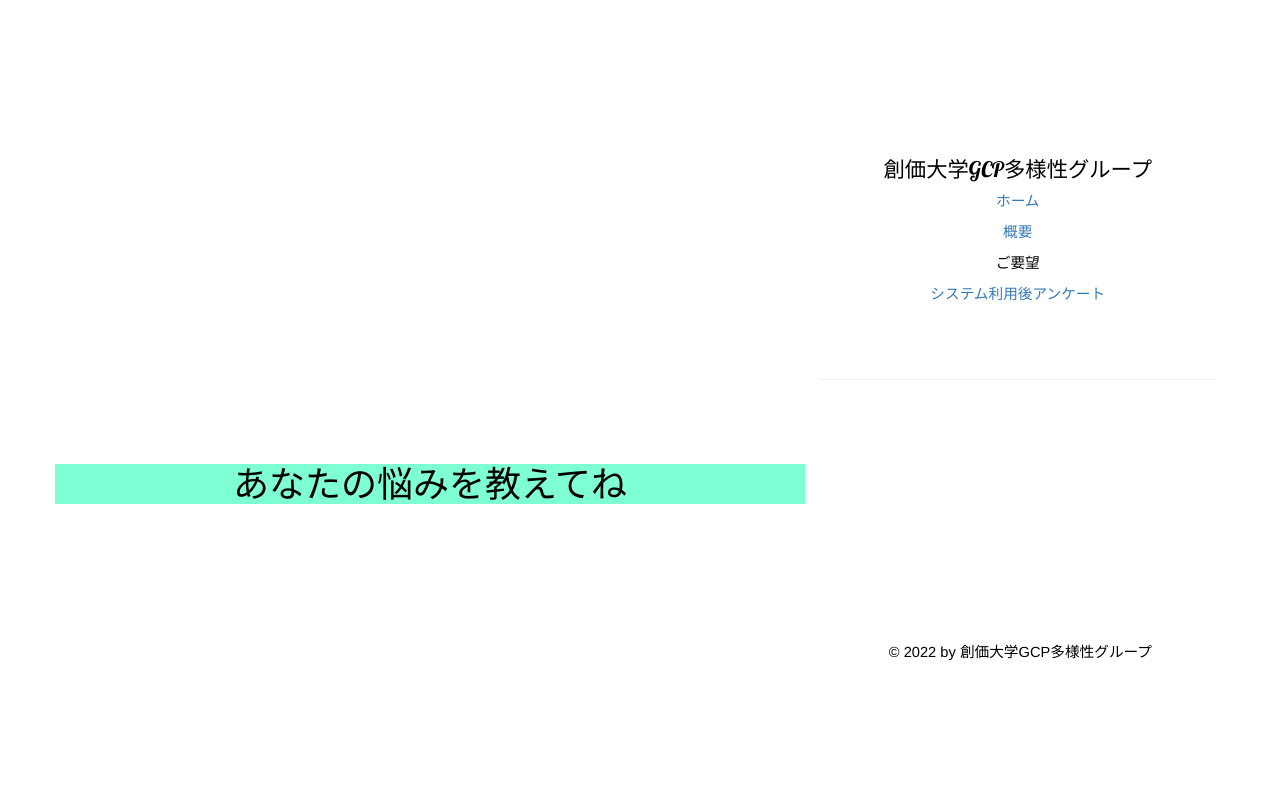
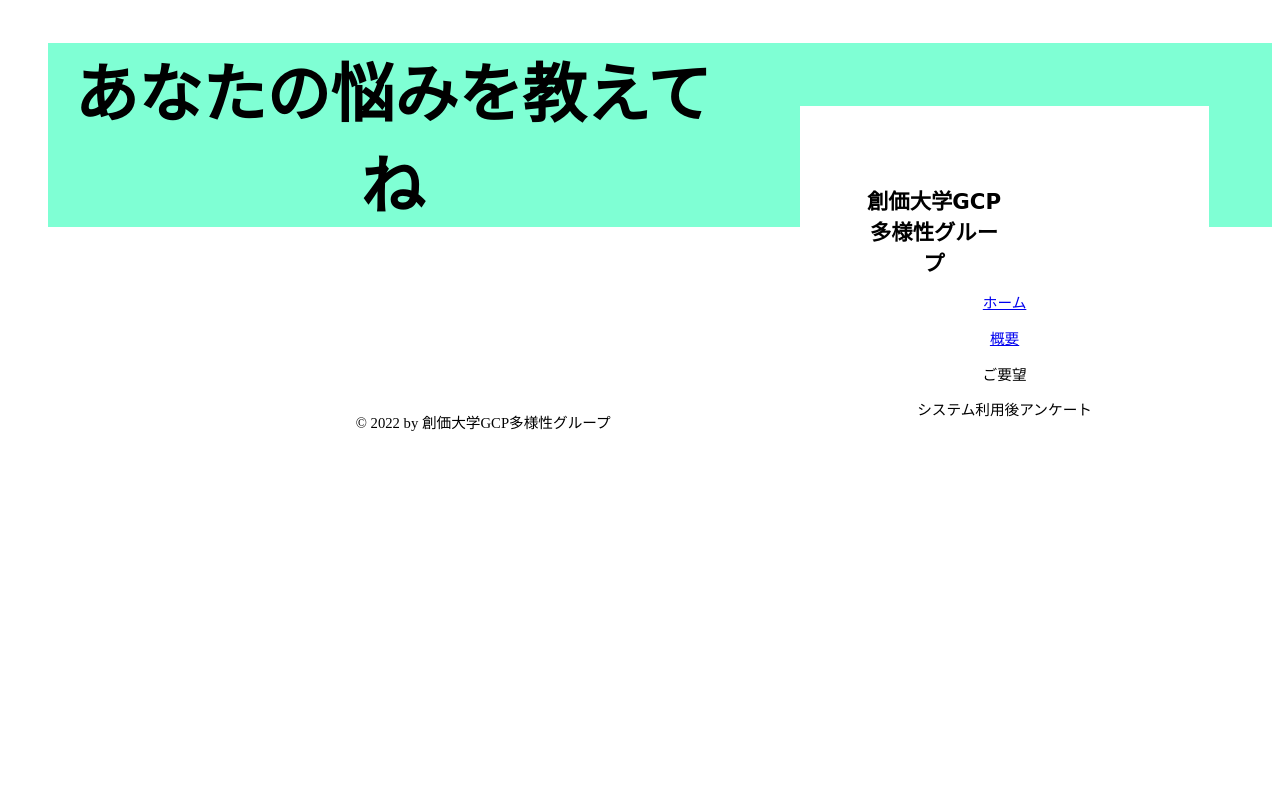
Before and after one commit to akiyamasoka/yukiyanagi, a Django app: page / in a window 1280 px wide. After the commit the page ends 431 px from the top, so only its background shows below. Run offline with Django 3.2, Linux system fonts and the light colour scheme; data that the repository does not hold is empty; some libraries are stand-ins or nearby versions.

Commit message:
Changed the HTML for the site.

```diff
--- a/blog/static/CSS/blog.css
+++ b/blog/static/CSS/blog.css
@@ -35,7 +35,6 @@ h1, h2, h3, h4 {
 
 
 .page-header, .page-footer {
-    white-space: nowrap;
     background-color: white;
     color: black;
     font-size: 11pt;
--- a/blog/templates/blog/base.html
+++ b/blog/templates/blog/base.html
@@ -5,9 +5,6 @@
 
 <head>
     <title>相談内容から相談先を提案します！</title>
-    <link rel="stylesheet" href="//maxcdn.bootstrapcdn.com/bootstrap/3.2.0/css/bootstrap.min.css">
-    <link rel="stylesheet" href="//maxcdn.bootstrapcdn.com/bootstrap/3.2.0/css/bootstrap-theme.min.css">
-    <link href='//fonts.googleapis.com/css?family=Lobster&subset=latin,latin-ext' rel='stylesheet' type='text/css'>
     <link rel="stylesheet" href="{% static 'css/blog.css' %}">
 </head>
 
```
